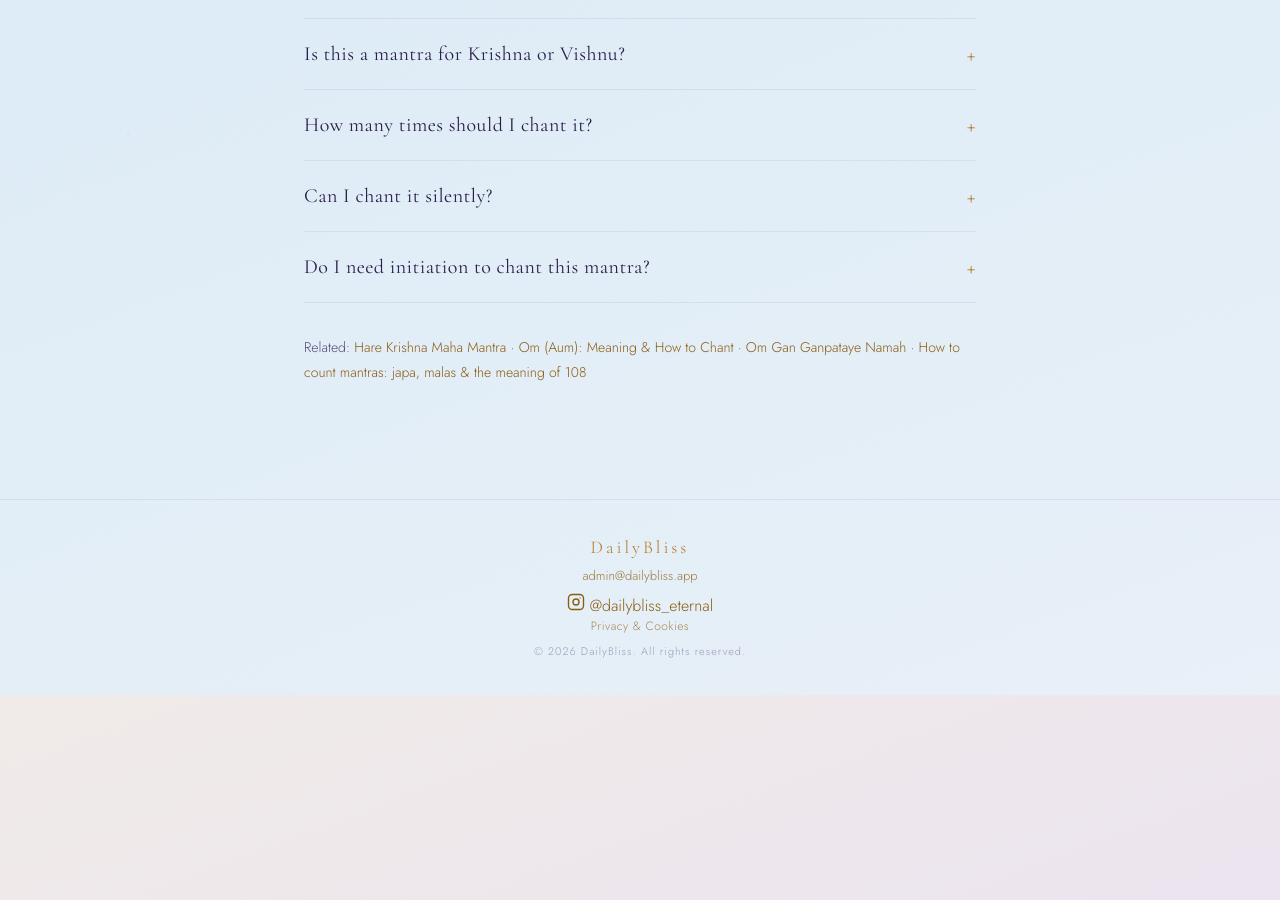
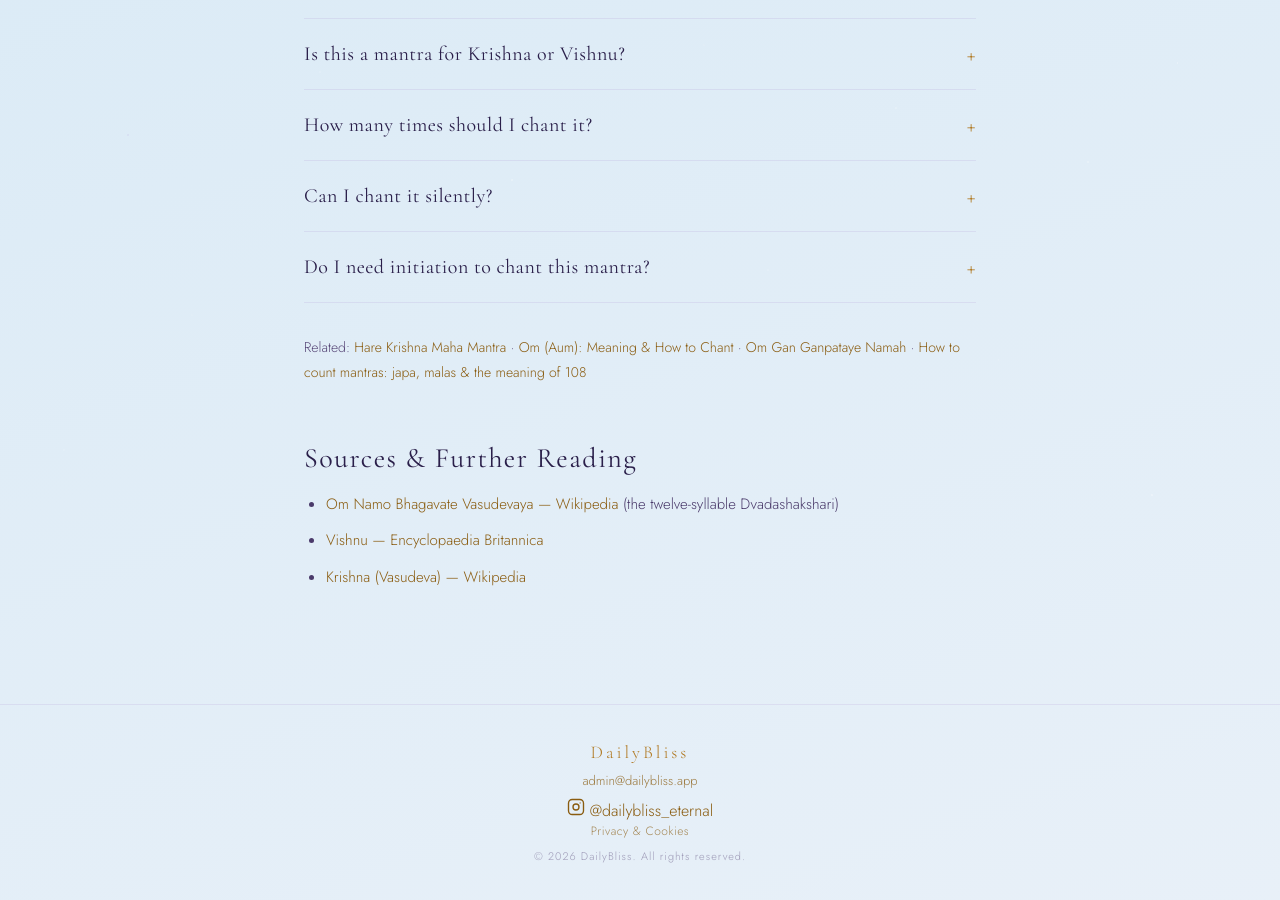
Before and after one commit to dailybliss/dailybliss.github.io, a Jekyll site: the page built from blog/om-namo-bhagavate-vasudevaya.html, in a window 1280 px wide and 900 px high, scrolled down 3603 px. Built offline with Jekyll 4.4.1, drawn with Linux system fonts in a browser that asks for light colours; before the commit the page ends 4298 px from its top, so only the background shows below that.

Commit message:
Update om-namo-bhagavate-vasudevaya.html

```diff
--- a/blog/om-namo-bhagavate-vasudevaya.html
+++ b/blog/om-namo-bhagavate-vasudevaya.html
@@ -215,4 +215,13 @@ last_modified_at: 2026-09-28
     · <a href="{{ '/blog/om-gan-ganpataye-namah/' | relative_url }}">Om Gan Ganpataye Namah</a>
     · <a href="{{ '/blog/how-to-count-mantras/' | relative_url }}">How to count mantras: japa, malas &amp; the meaning of 108</a>
   </p>
+
+  <div style="margin-top:32px;">
+  <h2>Sources &amp; Further Reading</h2>
+  <ul>
+    <li><a href="https://en.wikipedia.org/wiki/Om_Namo_Bhagavate_Vasudevaya" target="_blank" rel="noopener">Om Namo Bhagavate Vasudevaya — Wikipedia</a> (the twelve-syllable Dvadashakshari)</li>
+    <li><a href="https://www.britannica.com/topic/Vishnu" target="_blank" rel="noopener">Vishnu — Encyclopaedia Britannica</a></li>
+    <li><a href="https://en.wikipedia.org/wiki/Krishna" target="_blank" rel="noopener">Krishna (Vasudeva) — Wikipedia</a></li>
+  </ul>
+</div>
 </article>
```
